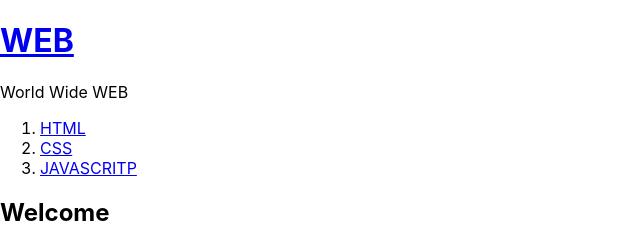
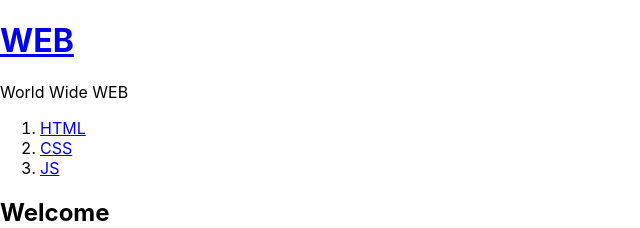
Before and after one commit to abi-hong/React, a React (Create React App) app in the folder react-redux-webapplication/: page / in a window 1280 px wide. Shown: the top 228 px of the page, without its empty margins (0-640 px from the left). Built offline with nearby package versions, Linux system fonts and the light colour scheme.

Commit message:
nav 개발

```diff
--- a/react-redux-webapplication/src/App.js
+++ b/react-redux-webapplication/src/App.js
@@ -1,13 +1,13 @@
 import './App.css';
 import Article from './components/Article';
 import Header from './components/Header';
-import Nav from './components/Nav';
+import NavContainer from './containers/Nav';
 
 function App() {
   return (
     <div className="App">
       <Header ></Header>
-      <Nav></Nav>
+      <NavContainer></NavContainer>
       <Article></Article>
     </div>
   );
--- a/react-redux-webapplication/src/components/Header.jsx
+++ b/react-redux-webapplication/src/components/Header.jsx
@@ -20,7 +20,7 @@ export default connect(
     function(dispatch) {
         return {
             onClick: function () {
-                dispatch({ type: 'CHANGE_MODE', mode: 'WELCOME' });
+                dispatch({ type: 'WELCOME' });
             }
         }
     }
--- a/react-redux-webapplication/src/components/Nav.jsx
+++ b/react-redux-webapplication/src/components/Nav.jsx
@@ -1,13 +1,21 @@
 import React, { Component } from 'react';
 
 export default class Nav extends Component {
+    // connect()를 통해 data라는 이름의 props를 받게 되고 그 정보 이용
     render() {
+        const tags = [];
+        for (let i=0; i<this.props.data.length; i++) {
+            let d = this.props.data[i];
+            tags.push(
+            <li key={d.id}>
+                <a href="#" data-id={d.id} onClick={function(e){
+                this.props.onClick(e.target.dataset.id);
+            }.bind(this)}>{d.title}</a></li>);
+        }
         return (
             <nav>
                 <ol>
-                    <li><a href="html.html">HTML</a></li>
-                    <li><a href="css.html">CSS</a></li>
-                    <li><a href="javascript.html">JAVASCRITP</a></li>
+                    {tags}
                 </ol>
             </nav>
         )
--- /dev/null
+++ b/react-redux-webapplication/src/containers/Nav.jsx
@@ -0,0 +1,15 @@
+import Nav from '../components/Nav';
+import { connect } from 'react-redux';
+
+export default connect(
+    function(state) {
+        return { data: state.contents };
+    },
+    function(dispatch) {
+        return {
+            onClick: function(id) {
+                dispatch({ type: 'READ', id: id});
+            }
+        }
+    }
+)(Nav);
--- a/react-redux-webapplication/src/store.js
+++ b/react-redux-webapplication/src/store.js
@@ -1,7 +1,7 @@
 import { createStore } from 'redux';
 
 const initState = {
-    mode: 'WELCOME',
+    mode: 'READ',
     welcome_content: {
         title: 'WEB',
         desc: 'Hello, WEB'
@@ -15,7 +15,16 @@ const initState = {
 }
 
 function reducer(state=initState, action) {
+    if (action.type === 'WELCOME') {
+        return {...state, mode: action.mode };
+    }
+    if (action.type === 'READ') {
+        return {...state, mode: 'READ', selected_content_id: action.id };
+    }
     return state;
 }
 
-export default createStore(reducer, window.__REDUX_DEVTOOLS_EXTENSION__ && window.__REDUX_DEVTOOLS_EXTENSION__());
+export default createStore(
+    reducer,
+    window.__REDUX_DEVTOOLS_EXTENSION__ && window.__REDUX_DEVTOOLS_EXTENSION__()
+);
```
